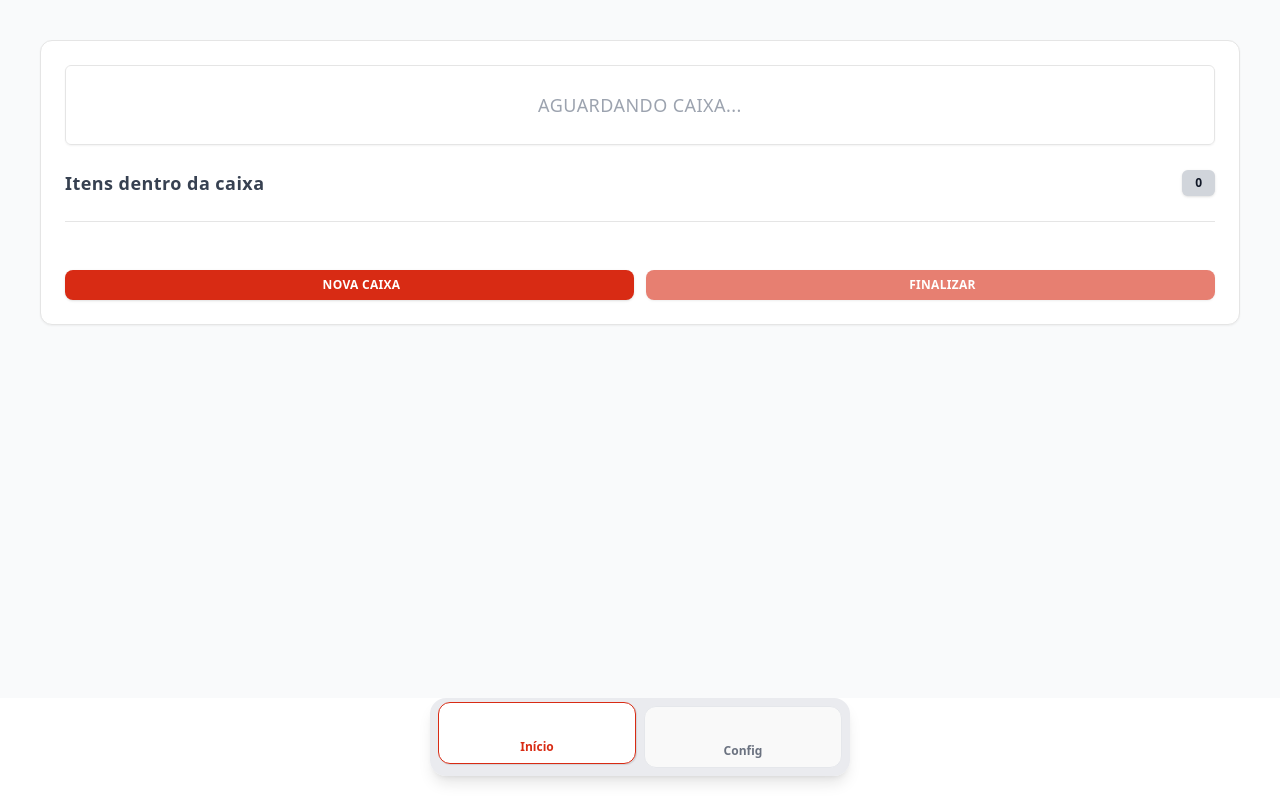
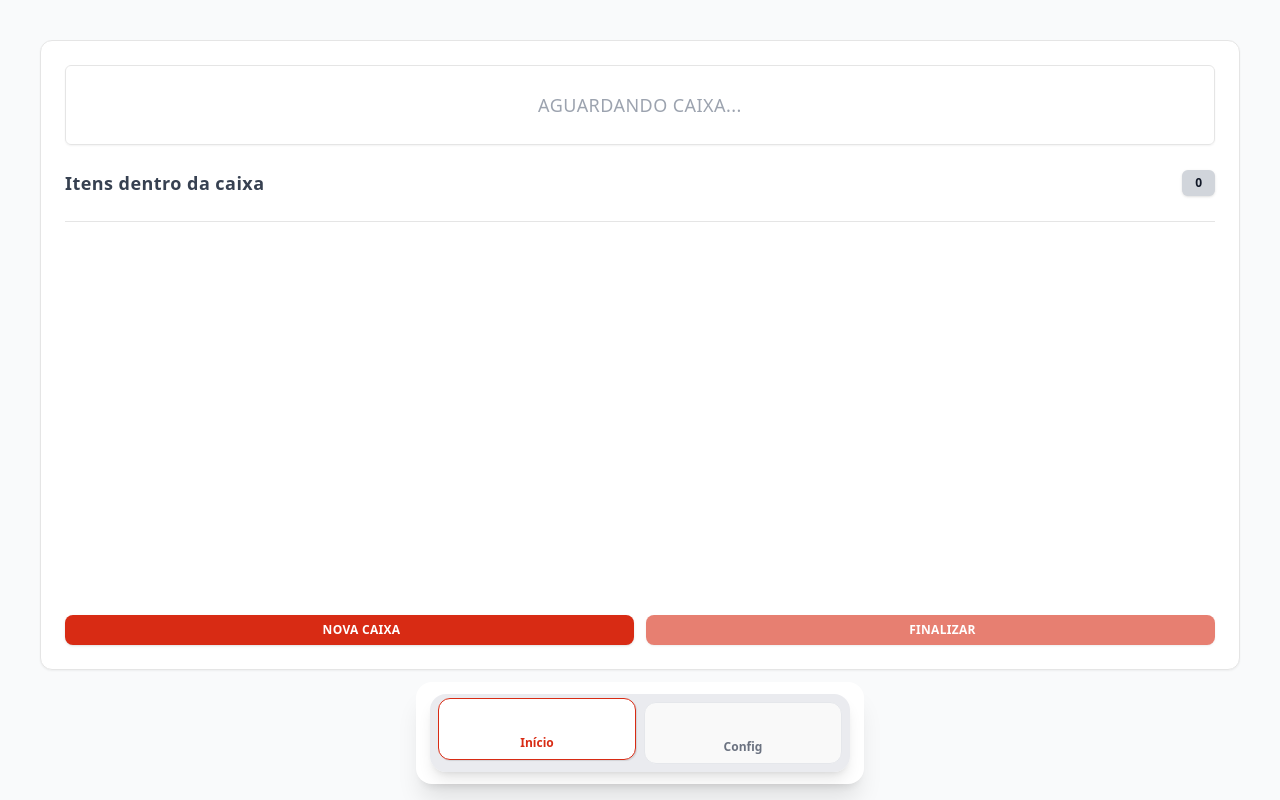
Before and after one commit to rodzandona/onepunchman, a React app in the folder app/: page / in a window 1280 px wide. Built offline with nearby package versions, Linux system fonts and the light colour scheme; some icons are missing; the HTML template or start-up script is replaced by a standard one.

Commit message:
fix: definindo tamanho do menubar para card home se adequar

```diff
--- a/app/src/components/MenuBar.tsx
+++ b/app/src/components/MenuBar.tsx
@@ -11,43 +11,38 @@ export default function MenuBar({ activeTab, onTabChange }: MenuBarProps) {
   `;
 
   return (
-    <nav
-      className="fixed bottom-0 left-0 w-full z-50 border-t border-gray-200 py-3 bg-white sm:border-0 sm:py-0"
-    >
+    <nav id="main-footer" className="fixed bottom-4 left-1/2 transform -translate-x-1/2 bg-white rounded-2xl p-3 shadow-xl z-50 w-[calc(100%-2rem)] max-w-md">
+
       <div
         className="flex justify-center"
       >
         <div
-          className="flex gap-2 p-2 bg-gray-200/80 rounded-2xl shadow-lg w-full max-w-xl mx-auto sm:mb-6 sm:w-full sm:px-2 sm:py-2 sm:rounded-2xl md:w-[420px]"
+          className="flex gap-2 p-2 bg-gray-200/80 rounded-2xl shadow-lg w-full max-w-xl mx-auto sm:w-full sm:px-2 py-2 sm:rounded-2xl md:w-[420px]"
         >
           <button
             onClick={() => onTabChange('home')}
-            className={`${baseButtonClasses} transition-all duration-300 will-change-transform ${
-              activeTab === 'home'
+            className={`${baseButtonClasses} transition-all duration-300 will-change-transform ${activeTab === 'home'
                 ? 'bg-white text-[#D82B14] shadow-[1px_1px_1px_rgba(0,0,0,0.10)] -translate-y-1 border-1 border-[#D82B14]'
                 : 'text-gray-500 hover:bg-gray-100 hover:text-gray-700 hover:shadow-sm border border-gray-200 translate-y-0'
               } sm:py-2 sm:px-0`}
           >
             <Icon
               icon="solar:home-angle-linear"
-              className={`w-6 h-6 mb-1 transition-all duration-300 ${
-                activeTab === 'home' ? 'text-[#D82B14] scale-110' : 'text-gray-400 scale-100'
+              className={`w-6 h-6 mb-1 transition-all duration-300 ${activeTab === 'home' ? 'text-[#D82B14] scale-110' : 'text-gray-400 scale-100'
                 }`}
             />
             <span className={`text-xs font-semibold transition-all duration-300 ${activeTab === 'home' ? 'text-[#D82B14]' : ''}`}>Início</span>
           </button>
           <button
             onClick={() => onTabChange('settings')}
-            className={`${baseButtonClasses} transition-all duration-300 will-change-transform ${
-              activeTab === 'settings'
+            className={`${baseButtonClasses} transition-all duration-300 will-change-transform ${activeTab === 'settings'
                 ? 'bg-white text-[#D82B14] shadow-[0_4px_12px_rgba(0,0,0,0.08)] -translate-y-1 border-1 border-[#D82B14]'
                 : 'text-gray-500 hover:bg-gray-100 hover:text-gray-700 hover:shadow-sm border border-gray-200 translate-y-0'
               } sm:py-2 sm:px-0`}
           >
             <Icon
               icon="solar:settings-linear"
-              className={`w-6 h-6 mb-1 transition-all duration-300 ${
-                activeTab === 'settings' ? 'text-[#D82B14] scale-110' : 'text-gray-400 scale-100'
+              className={`w-6 h-6 mb-1 transition-all duration-300 ${activeTab === 'settings' ? 'text-[#D82B14] scale-110' : 'text-gray-400 scale-100'
                 }`}
             />
             <span className={`text-xs font-semibold transition-all duration-300 ${activeTab === 'settings' ? 'text-[#D82B14]' : ''}`}>Config</span>
```
Lines whose indentation alone changed are shown as unchanged.
